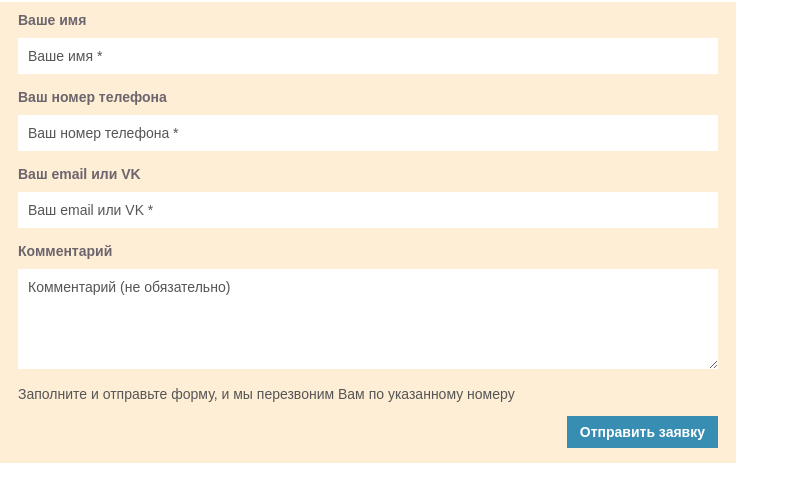
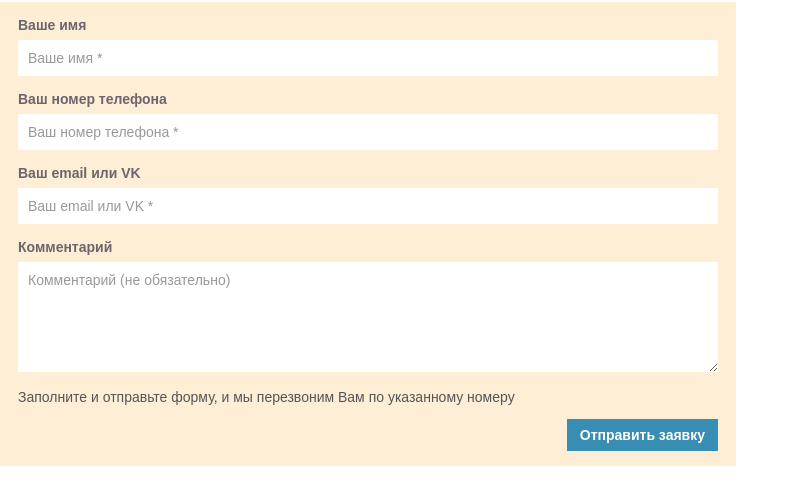
Before and after one commit to platowashere666-ship-it/AcademItSchoolClientWebCourseMay26.Alekseev, a plain HTML site: page CssForm/css_form.html in a window 1280 px wide. Shown: the part 52-556 px from the top of the page, without its empty margins (0-799 px from the left). Drawn offline with Linux system fonts and the light colour scheme.

Commit message:
Задача CSS Form правил по списку

```diff
--- a/CssForm/style.css
+++ b/CssForm/style.css
@@ -20,7 +20,7 @@
     font-family: sans-serif;
     background-color: #FEEED6;
     width: 100%;
-    padding: 10px 18px;
+    padding: 15px 18px;
     font-size: 14px;
 }
 
@@ -40,7 +40,7 @@
     padding: 10px;
     width: 100%;
     margin-bottom: 15px;
-    margin-top: 10px;
+    margin-top: 7px;
     color: #555;
     font-weight: 500;
     background-color: #FFF;
@@ -49,7 +49,7 @@
 }
 
 .client_info textarea {
-    height: 100px;
+    height: 110px;
     font-family: sans-serif;
     resize: vertical;
     margin-bottom: 0;
@@ -65,7 +65,7 @@
     border: none;
     outline: none;
     margin-top: 0;
-    margin-bottom: 5px;
+    margin-bottom: 0;
     font-weight: bold;
     background-color: #378DB2;
     color: #FFF;
@@ -78,5 +78,5 @@
 }
 
 .client_info ::placeholder {
-    color: #555;
+    color: #97999C;
 }
```
